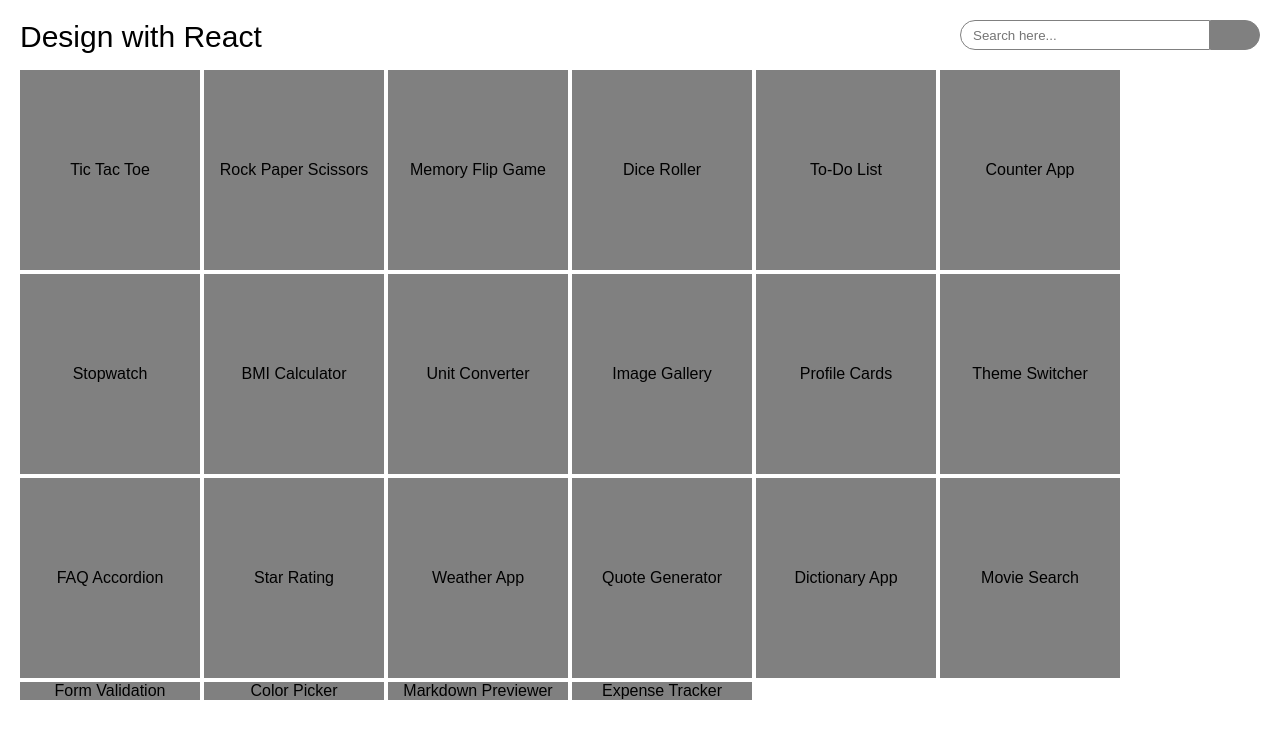
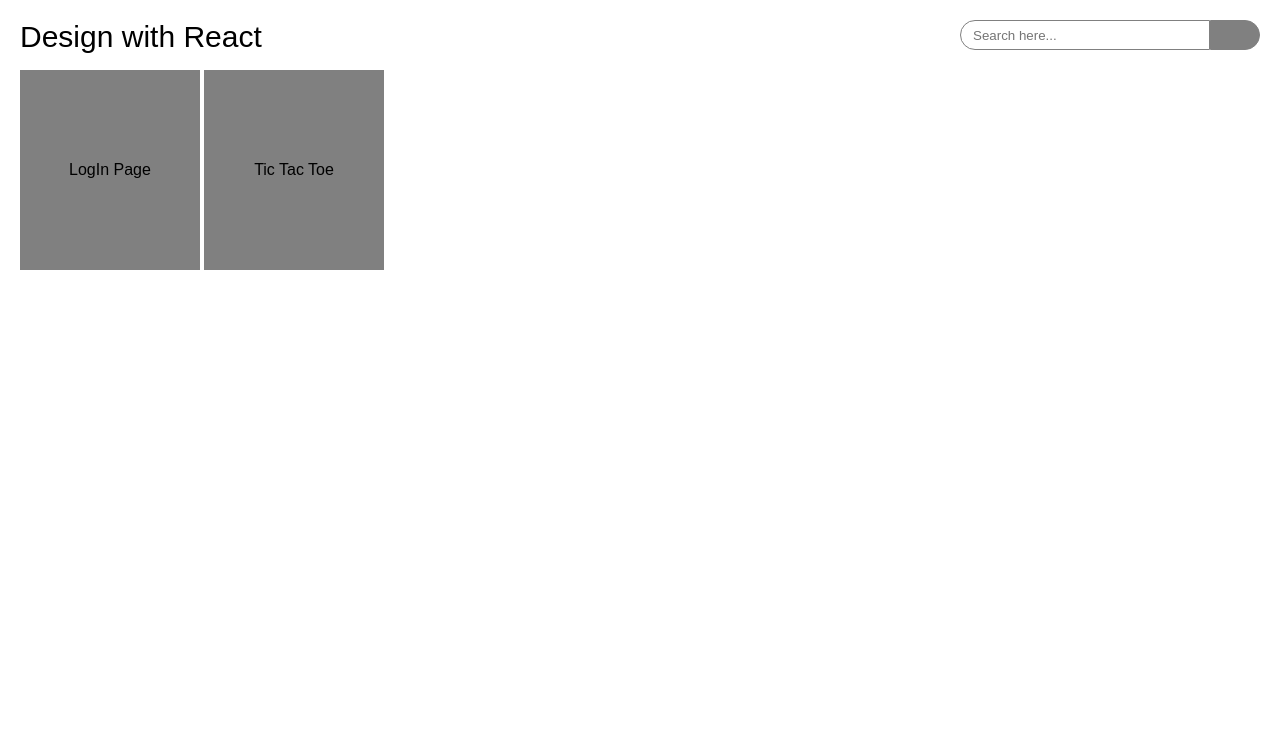
Before and after one commit to ganesh-yalamanchi/react_app, a React (Create React App) app: page / in a window 1280 px wide. Shown: the top 738 px of the page. Built offline with nearby package versions, Linux system fonts and the light colour scheme; some icons are missing.

Commit message:
created login page

```diff
--- a/src/App.jsx
+++ b/src/App.jsx
@@ -1,6 +1,7 @@
 import React from "react";
 import { BrowserRouter as Router, Routes, Route} from "react-router-dom";
 import routing from "./Routing/routers";
+import Home from "./Home/Home";
 
 function App(){
 
--- a/src/Home/Home.css
+++ b/src/Home/Home.css
@@ -1,7 +1,7 @@
 
 .mainContainer{
     display : grid;
-    grid-template-rows: repeat(3,200px);
+    grid-auto-rows: 200px;
     grid-template-columns: repeat(auto-fill, 180px);
     gap : 4px;
 }
@@ -13,7 +13,6 @@
     align-items: center;
     cursor: pointer;
 }
-
 
 .search-container   {
     display: grid;
--- a/src/Home/Home.jsx
+++ b/src/Home/Home.jsx
@@ -2,7 +2,7 @@
 import "./Home.css";
 import SearchIcon from '@mui/icons-material/Search';
 import { useState } from "react";
-import { useNavigate } from 'react-router-dom';
+import { Outlet, useNavigate } from 'react-router-dom';
 import routing from "../Routing/routers";
 
 function Home() {
@@ -14,8 +14,8 @@ function Home() {
 
     const history = useNavigate();
 
-    const searchItem = () =>{
-        const filtervalues = items.filter( i => i.name.toLowerCase().includes(searchValue.toLowerCase()));
+    const searchItem = (searchtext) =>{
+        const filtervalues = items.filter( i => i.name.toLowerCase().includes(searchtext.toLowerCase()));
         setFilterItems(filtervalues);
     }
 
@@ -35,19 +35,21 @@ function Home() {
                             type="text"
                             placeholder="Search here..."
                             value={searchValue}
-                            onChange={ e => setSearchValue(e.target.value)}
+                            onChange={ e => {
+                                setSearchValue(e.target.value)
+                                searchItem(e.target.value);
+                            }}
                         /> </div>
-                    <div className="searchIcon"> <SearchIcon onClick={searchItem} /> </div>
+                    <div className="searchIcon"> <SearchIcon /> </div>
                 </div>
 
             </div>
 
             <div className="mainContainer" >
                 {filterItems.map(item => {
-                   return item.id != 0 && <div className={`item item${item.id}`} onClick={() => history(item.route)}> {item.name} </div>
+                   return item.id !== 0 && <div className={`item item${item.id}`} onClick={() => history(item.route)}> {item.name} </div>
                 })}
             </div>
-
         </>
     );
 }
--- /dev/null
+++ b/src/LogIn/LogIn.css
@@ -0,0 +1,65 @@
+.logInContainer{
+    display: grid;
+    grid-template-columns: 1fr 1fr;
+    height: 100vh;
+    background-color: #F1F3F6;
+}
+
+.contentCenter{
+    display: flex;
+    justify-content: center;
+    align-items: center;
+}
+
+.item2{
+    grid-column: 1;
+    grid-row: 1;
+}
+
+.logInDetailsContainer{
+    display: grid;
+    grid-template-rows: 70px 40px 60px 60px 35px 25px 35px;
+    box-shadow: 0 4px 8px rgba(0, 0, 0, 0.2);
+    padding: 100px 30px 100px 30px;
+    background-color: #ffff;
+}
+
+.EmailContainer{
+    display: grid;
+    grid-template-columns: 180px 1fr;
+    grid-template-rows: 20px 30px;
+}
+
+.email1{
+    grid-column: 1/3 ;
+}
+
+.email2{
+    background-color: #F1F3F6;
+    border-radius: 5px;
+}
+
+.email3{
+    background-color: #FD7401;
+    color: #ffffff;
+    border-radius: 5px;
+}
+
+.loginNow{
+    background-color: #FD7401;
+    border-radius: 5px;
+    color: #ffffff;
+}
+
+
+.signupNow{
+    border: 1px solid #FD7401;
+    border-radius: 5px;
+    color: #FD7401;
+}
+
+.my-text {
+    font-weight: 400;      /* Regular weight */
+    font-size: small;
+    color: #555555;
+  }
--- /dev/null
+++ b/src/LogIn/LogIn.jsx
@@ -0,0 +1,68 @@
+
+import "./LogIn.css"
+import MailOutlineIcon from '@mui/icons-material/MailOutline';
+import LockOutlineIcon from '@mui/icons-material/LockOutline';
+
+function LogIn() {
+    return (
+        <>
+
+            <div className="logInContainer">
+                <div className="item1 contentCenter">
+                    <div className="logInDetailsContainer">
+                        <div>
+                            <img src="/assets/NetworkLOGO.png" alt="logo" />
+                        </div>
+                        <div className="my-text">
+                            log into your account
+                        </div>
+                        <div className="EmailContainer ">
+                            <div className="email1 my-text">
+                                Email Address
+                            </div>
+
+                            <div className="email2">
+
+                            </div>
+
+                            <div className="email3 contentCenter">
+                                <MailOutlineIcon style={{fontSize:"18px"}} />
+                            </div>
+                        </div>
+                        <div className="EmailContainer">
+                            <div className="email1 my-text">
+                                Password
+                            </div>
+
+                            <div className="email2">
+
+                            </div>
+
+                            <div className="email3 contentCenter">
+                                <LockOutlineIcon style={{fontSize:"18px"}} />
+                            </div>
+                        </div>
+
+                        <div className="loginNow contentCenter">
+                            Login Now
+                        </div>
+
+                        <div className="or contentCenter">
+                            or
+                        </div>
+
+                        <div className="signupNow contentCenter">
+                            Sign Up Now
+                        </div>
+                    </div>
+                </div>
+                <div className="item2 contentCenter">
+                    <img src="/assets/login.png" alt="login" />
+                </div>
+            </div>
+
+        </>
+    );
+}
+
+export default LogIn;
--- a/src/Routing/routers.js
+++ b/src/Routing/routers.js
@@ -1,4 +1,5 @@
 import Home from "../Home/Home";
+import LogIn from "../LogIn/LogIn";
 import TicTacToe from "../Tic-Tac-Toe/TicTacToe";
 
 function routing(){
@@ -16,109 +17,10 @@ function routing(){
             element : (<TicTacToe/>)
         },
         {
-            name: "Rock Paper Scissors",
+            name: "LogIn Page",
             id: 2,
-            route: "/rock-paper-scissors",
-        },
-        {
-            name: "Memory Flip Game",
-            id: 3,
-            route: "/memory-game",
-        },
-        {
-            name: "Dice Roller",
-            id: 4,
-            route: "/dice-roller",
-        },
-        {
-            name: "To-Do List",
-            id: 5,
-            route: "/todo-list",
-        },
-        {
-            name: "Counter App",
-            id: 6,
-            route: "/counter",
-        },
-        {
-            name: "Stopwatch",
-            id: 7,
-            route: "/stopwatch",
-        },
-        {
-            name: "BMI Calculator",
-            id: 8,
-            route: "/bmi-calculator",
-        },
-        {
-            name: "Unit Converter",
-            id: 9,
-            route: "/unit-converter",
-        },
-        {
-            name: "Image Gallery",
-            id: 10,
-            route: "/image-gallery",
-        },
-        {
-            name: "Profile Cards",
-            id: 11,
-            route: "/profile-cards",
-        },
-        {
-            name: "Theme Switcher",
-            id: 12,
-            route: "/theme-switcher",
-        },
-        {
-            name: "FAQ Accordion",
-            id: 13,
-            route: "/accordion",
-        },
-        {
-            name: "Star Rating",
-            id: 14,
-            route: "/star-rating",
-        },
-        {
-            name: "Weather App",
-            id: 15,
-            route: "/weather",
-        },
-        {
-            name: "Quote Generator",
-            id: 16,
-            route: "/quote-generator",
-        },
-        {
-            name: "Dictionary App",
-            id: 17,
-            route: "/dictionary",
-        },
-        {
-            name: "Movie Search",
-            id: 18,
-            route: "/movie-search",
-        },
-        {
-            name: "Form Validation",
-            id: 19,
-            route: "/form-validation",
-        },
-        {
-            name: "Color Picker",
-            id: 20,
-            route: "/color-picker",
-        },
-        {
-            name: "Markdown Previewer",
-            id: 21,
-            route: "/markdown",
-        },
-        {
-            name: "Expense Tracker",
-            id: 22,
-            route: "/expense-tracker",
+            route: "/logIn",
+            element : (<LogIn/>)
         },
     ];
 
--- a/src/index.css
+++ b/src/index.css
@@ -83,6 +83,9 @@ body {
 .game {
   display: flex;
   flex-direction: row;
+  justify-content: center;
+  align-items: center;
+  height: 100vh;
 }
 
 .game-info {
```
Also changed, not shown: public/assets/NetworkLOGO.png (added), public/assets/login.png (added).
